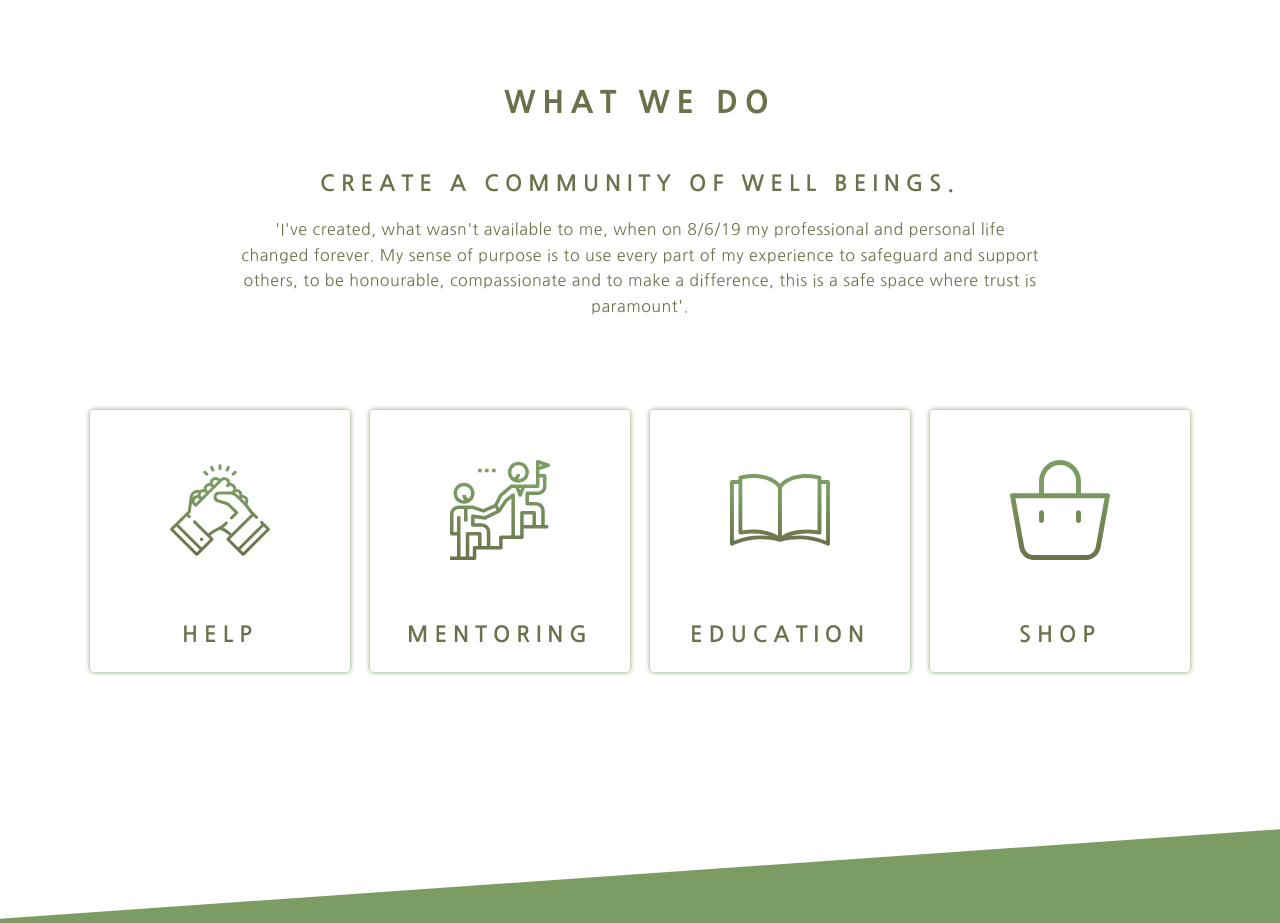
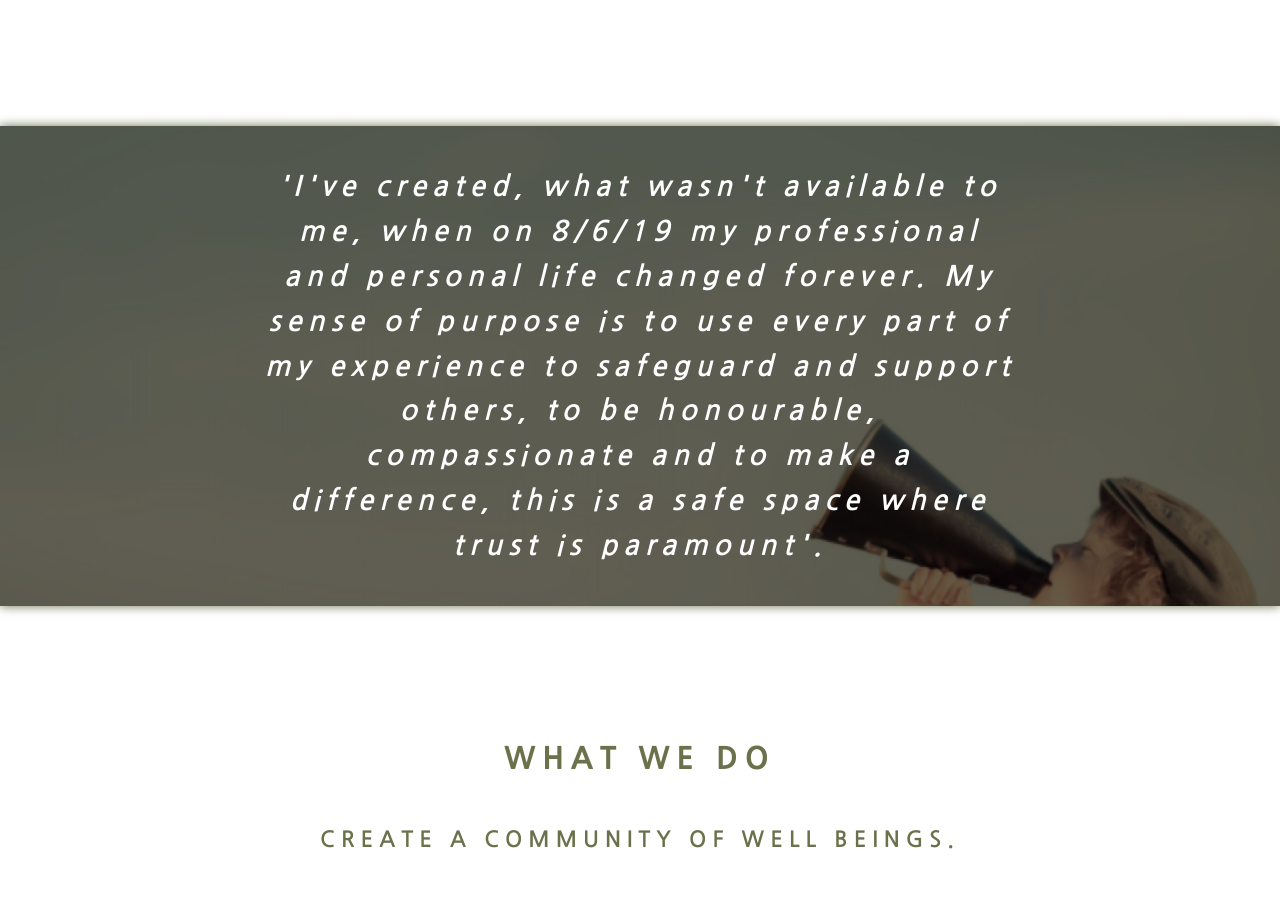
Before and after one commit to declanharrop/low-ears, a Next.js app: page / in a window 1280 px wide. Shown: the part 802-1725 px from the top of the page. Built offline with nearby package versions, Linux system fonts and the light colour scheme; no server answers.

Commit message:
Added Anaylitics

```diff
--- a/pages/index.js
+++ b/pages/index.js
@@ -5,6 +5,7 @@ import Reviews from '../components/Reviews';
 import TileSection from '../components/TileSection';
 import IconTile from '../elements/IconTile';
 import Layout from '../elements/Layout';
+import Quote from '../elements/Quote';
 // import SimpleSlider from '../elements/Slider';
 
 const Wrap = styled.main`
@@ -23,10 +24,14 @@ export default function Home() {
           img="/img/headers/home1.jpg"
           innerImg="/img/logo/LogoLight.svg"
         />
+        <Quote
+          quote="'I've created, what wasn't available to me, when on 8/6/19 my professional and personal life changed forever.  My sense of purpose is to use every part of my experience to safeguard and support others, to be honourable, compassionate and to make a difference, this is a safe space where trust is paramount'."
+          img="/img/headers/homeQuote.jpg"
+          imgLocation="center"
+        />
         <TileSection
           title="What we do"
           subtitle="Create a community of well beings."
-          text="'I've created, what wasn't available to me, when on 8/6/19 my professional and personal life changed forever.  My sense of purpose is to use every part of my experience to safeguard and support others, to be honourable, compassionate and to make a difference, this is a safe space where trust is paramount'."
         >
           <IconTile
             icon="/img/icons/Help.svg"
```
Also changed, not shown: public/img/headers/homeQuote.jpg (added).
